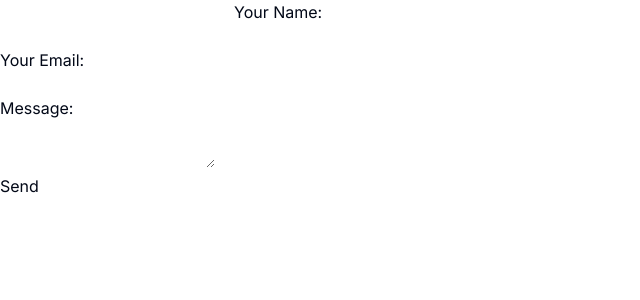
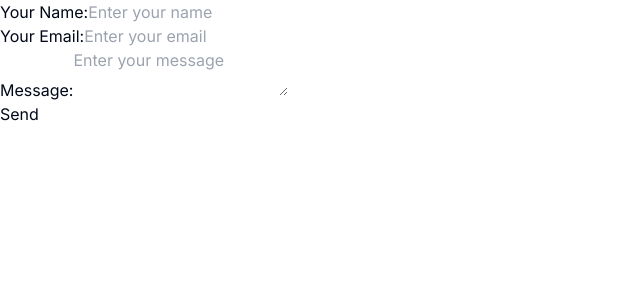
Before and after one commit to niki-tab/construction-frontend-app, a Next.js app: page /en/subcontratistas in a window 1280 px wide. Shown: the top 300 px of the page, without its empty margins (0-640 px from the left). Built offline with nearby package versions, Linux system fonts and the light colour scheme.

Commit message:
feat: add netlify form

```diff
--- a/src/components/shared/contact-form-1.tsx
+++ b/src/components/shared/contact-form-1.tsx
@@ -1,31 +1,60 @@
-"use client"
+"use client";
 
 export default function ContactForm1() {
+  const handleSubmit = async (e: any) => {
+    e.preventDefault();
+    try {
+      const myForm = e.target;
+      const formData = new FormData(myForm);
+      const res = await fetch("/__forms.html", {
+        method: "POST",
+        headers: { "Content-Type": "application/x-www-form-urlencoded" },
+        body: new URLSearchParams(formData as any).toString(),
+      });
+      if (res.status === 200) {
+        alert("Message sent successfully");
+      } else {
+        alert(`${res.status} ${res.statusText}`);
+      }
+    } catch (e) {
+      alert(`${e}`);
+    }
+  };
   return (
-      <form name="contact" method="POST" data-netlify="true">
+    <form name="contact" onSubmit={handleSubmit}>
       <input type="hidden" name="form-name" value="contact" />
       <p>
-  <input type="text" name="firstname" id="firstname" />
-          <label htmlFor="yourname">
-            Your Name:
-          </label> <br />
-          <input type="text" name="name" id="yourname" />
+        <label htmlFor="yourname">Your Name:</label>
+        <input
+          type="text"
+          name="name"
+          placeholder="Enter your name"
+          id="yourname"
+        />
+        <br />
       </p>
       <p>
-          <label htmlFor="youremail">
-            Your Email:
-          </label> <br />
-          <input type="email" name="email" id="youremail" />
+        <label htmlFor="youremail">Your Email:</label>
+        <input
+          type="email"
+          name="email"
+          placeholder="Enter your email"
+          id="youremail"
+        />
+        <br />
       </p>
       <p>
-          <label htmlFor="yourmessage">
-            Message:
-          </label> <br />
-          <textarea name="message" id="yourmessage"></textarea>
+        <label htmlFor="yourmessage">Message:</label>
+        <textarea
+          name="message"
+          placeholder="Enter your message"
+          id="yourmessage"
+        ></textarea>
+        <br />
       </p>
       <p>
         <button type="submit">Send</button>
       </p>
     </form>
-    )
+  );
 }
```
Also changed, not shown: public/__forms.html (added, +12 -0 lines), 1 other file (tests, documents, lock files or other folders). Lines whose indentation alone changed are shown as unchanged.
